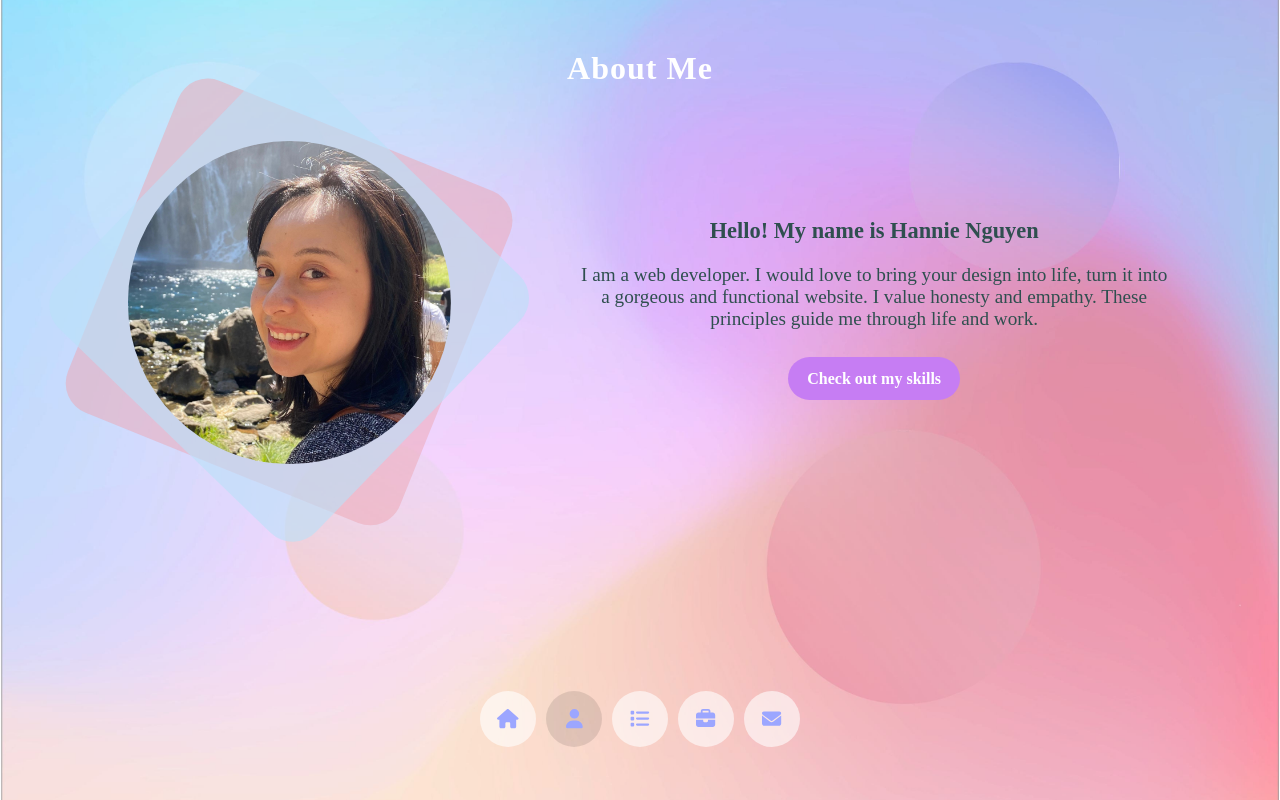
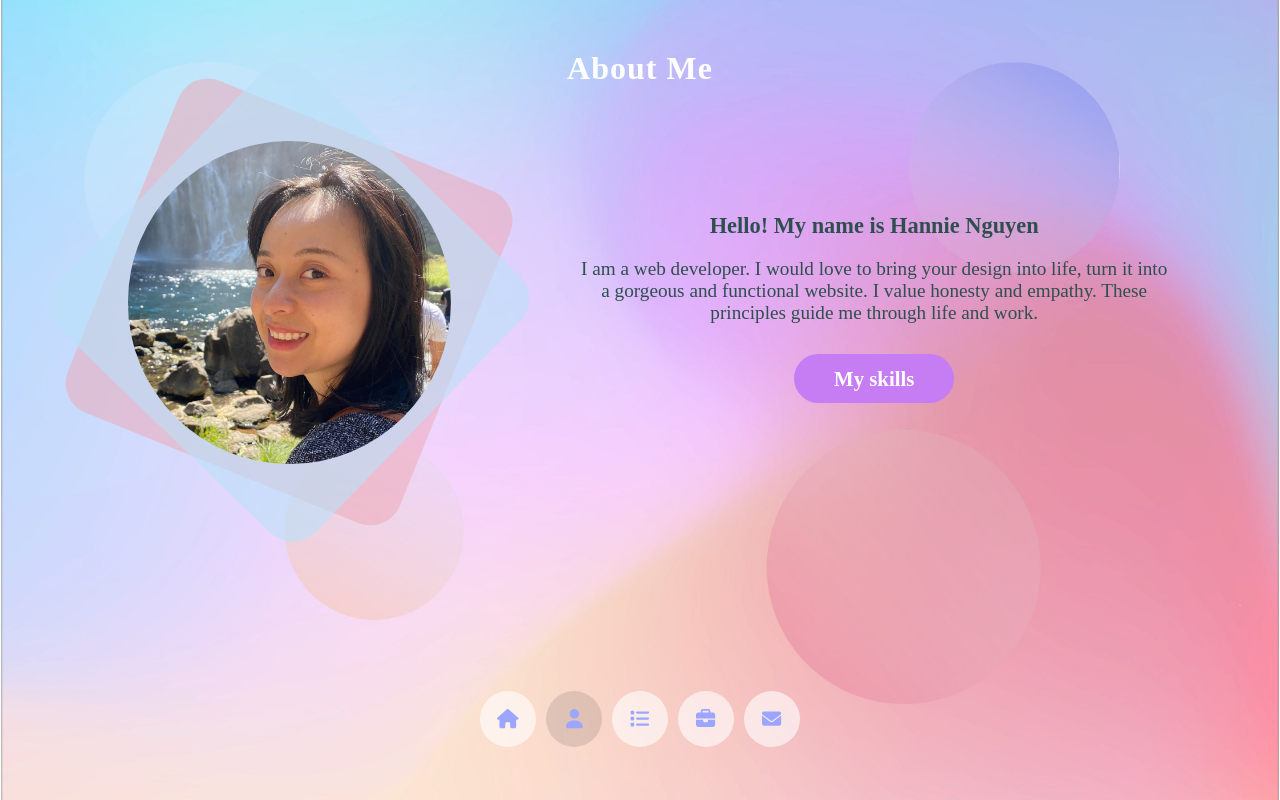
Before and after one commit to hangthinguyen/personalporfoliowebsite, a React (Create React App) app: page /About in a window 1280 px wide. Built offline with nearby package versions, Linux system fonts and the light colour scheme; a web font is replaced by a local one.

Commit message:
fixed font-size and padding

```diff
--- a/src/Components/About/About.css
+++ b/src/Components/About/About.css
@@ -37,7 +37,7 @@
 
 .skills-section-directed-btn {
     background-color: #c67df3;
-    padding: 0.8rem 1.2rem;
+    padding: 0.6rem 1rem;
     margin: 0.5em;
     border-radius: 2rem;
     border: none;
@@ -59,8 +59,8 @@
 }
 
 .pic-background1 {
-    height: 50vw;
-    width: 50vw;
+    height: 40vw;
+    width: 40vw;
     background-color: rgb(238, 165, 177, 0.5);
     border-radius: 2rem;
     transform: rotate(22deg);
@@ -71,8 +71,8 @@
     display: flex;
     justify-content: center;
     align-items: center;
-    height: 50vw;
-    width: 50vw;
+    height: 40vw;
+    width: 40vw;
     border-radius: 2rem;
     transform: rotate(22deg);
     background-color: rgb(186, 225, 249, 0.6);
@@ -108,4 +108,9 @@
     .introduction-header {
         font-size: 1.4rem;
     }
+
+    .skills-section-directed-btn {
+        padding: 0.8rem 2.5rem;
+        font-size: 1.3rem;
+    }
 }
--- a/src/Components/About/About.jsx
+++ b/src/Components/About/About.jsx
@@ -24,7 +24,7 @@ export default function About() {
                         <p>I am a web developer. I would love to bring your design into life, turn it into a gorgeous and functional website. I value honesty and empathy. These principles guide me through life and work.</p>
                         <Link to='/Services'>
                             <button className='skills-section-directed-btn'>
-                                Check out my skills
+                                My skills
                             </button>
                         </Link>
                     </div>
--- a/src/Components/Services/Services.css
+++ b/src/Components/Services/Services.css
@@ -29,9 +29,9 @@
     flex-direction: column;
     justify-content: space-between;
     box-sizing: border-box;
-    height: 100%;
     padding: 1.5rem;
     gap: 1rem;
+    font-size: 0.7rem;
 }
 
 .skills-collumns {
@@ -44,7 +44,7 @@
     flex-direction: column;
     align-items: center;
     justify-content: center;
-    padding: 1.5rem;
+    padding: 1rem;
     box-sizing: border-box;
     gap: 1rem;
 }
@@ -74,13 +74,11 @@
 
     .service-box {
         width: 46vw;
-        height: 30vw;
         font-size: 1rem;
     }
 
     .skills-box {
         width: 34vw;
-        height: 17vw;
     }
 
     .service-section-container {
@@ -99,7 +97,6 @@
 @media (max-width: 375px) {
    .service-box {
         width: 75vw;
-        height: 79vw;
     }
 
     .service-section-container {
@@ -110,7 +107,6 @@
 @media (min-width: 1000px) {
     .service-box {
         width: 37vw;
-        height: 21vw;
     }
 
     .skills-box {
```
